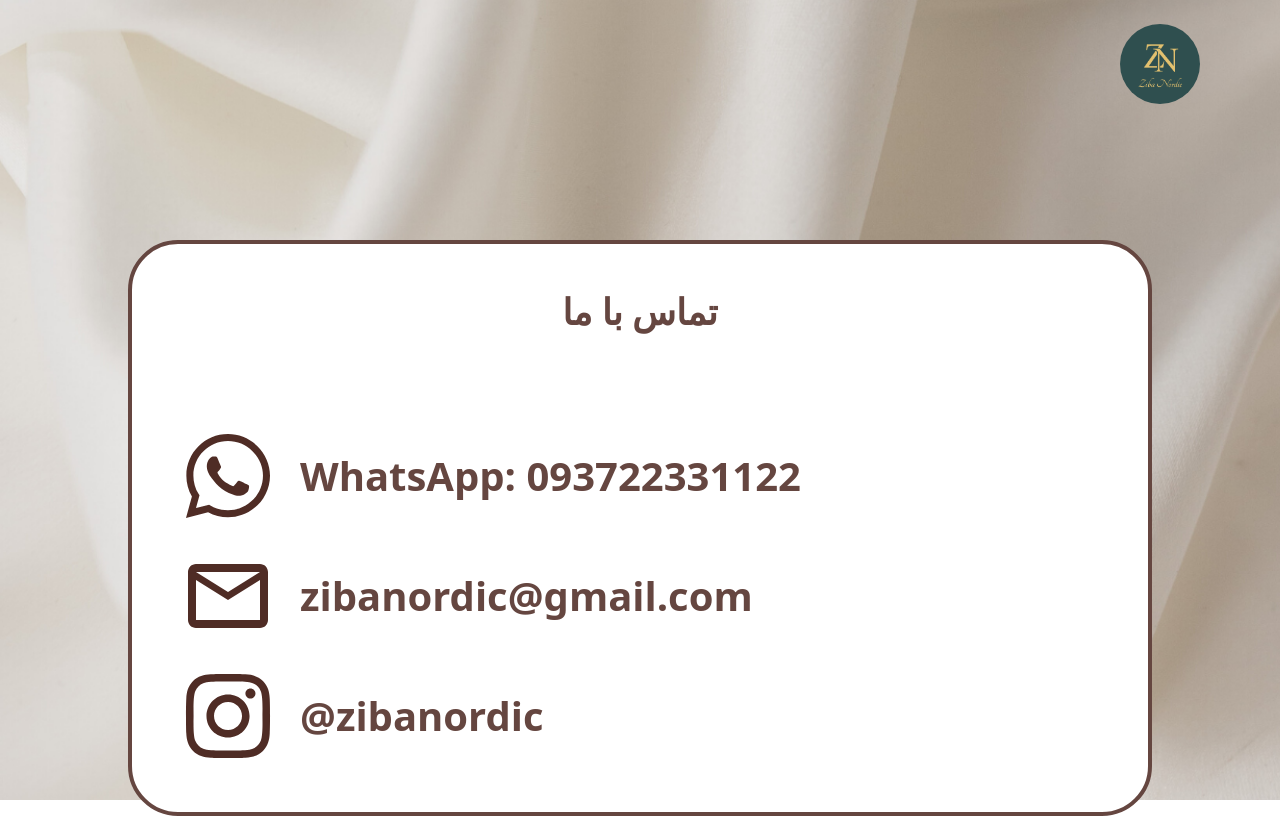
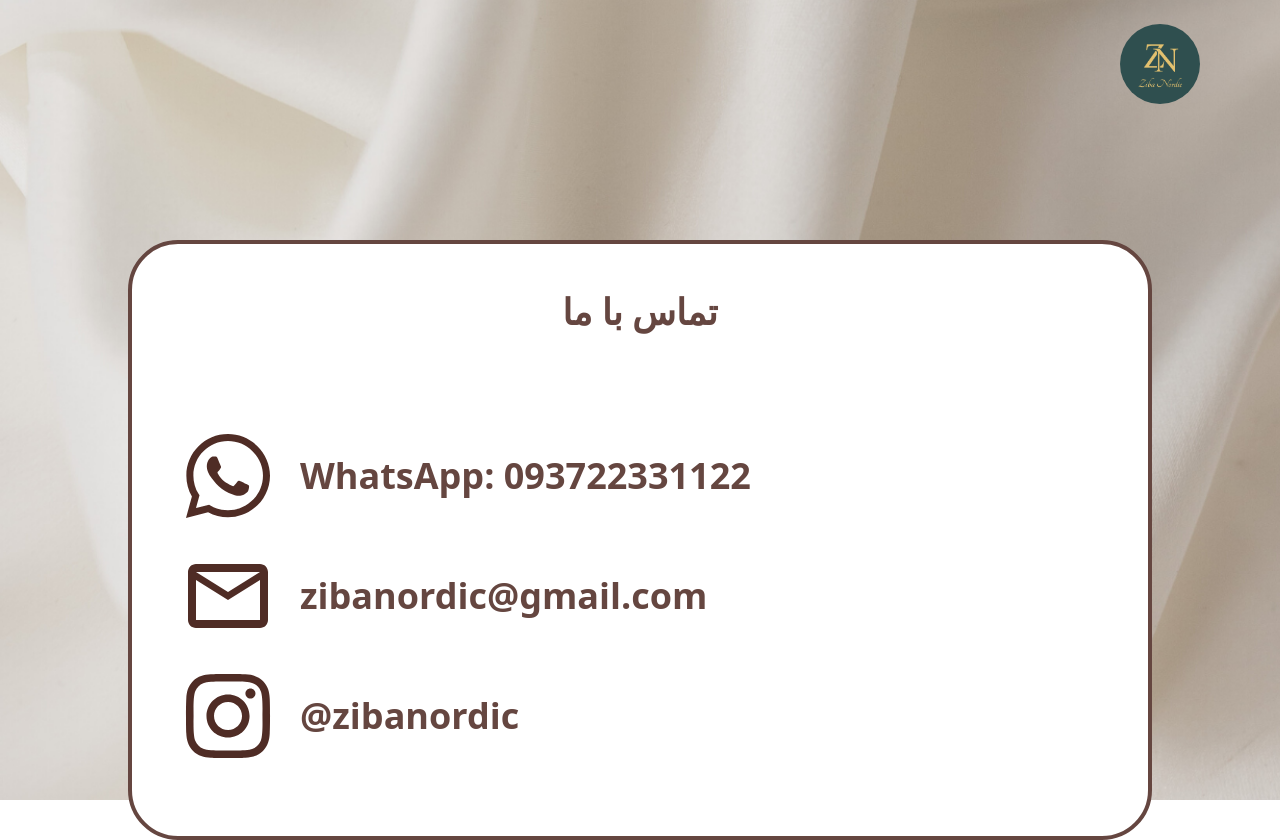
Before and after one commit to eviva2000/Nordicbeauty, a Next.js app: page /contact in a window 1280 px wide. Before the commit the page ends 816 px from the top, so only its background shows below. Built offline with nearby package versions, Linux system fonts and the light colour scheme.

Commit message:
modify contact page

```diff
--- a/src/app/contact/page.tsx
+++ b/src/app/contact/page.tsx
@@ -4,27 +4,27 @@ import { MdOutlineEmail } from "react-icons/md";
 export default function Hero() {
   return (
     <section className="relative w-screen h-screen">
-      <div className="first-fold px-8 md:px-12 xl:px-24">
-        <div className="translate-y-60 max-w-5xl bg-white m-auto border-4 rounded-[50px] p-12">
-          <h2 className="text-4xl font-bold text-center mb-6 md:mb-12 xl:mb-24">تماس با ما</h2>
+      <div className="first-fold px-8 md:px-24 lg:px-32">
+        <div className="translate-y-60 max-w-5xl bg-white m-auto border-4 rounded-[50px] p-12 pb-18">
+          <h2 className="text-xl xl:text-4xl font-bold text-center mb-6 md:mb-12 xl:mb-24">تماس با ما</h2>
           <div className="flex flex-col items-start text-left gap-2 md:gap-4 xl:gap-6">
             <div className="flex items-center gap-4 xl:gap-6 font-bold text-[20px] md:text-[30px] xl:text-[40px]">
               <FaWhatsapp className="w-12 md:w-16 xl:w-24 h-12 md:h-16 xl:h-24 text-[#4f2c25]" />
-              <p>WhatsApp: 093722331122</p>
+              <p className="text-sm md:text-xl xl:text-4xl">WhatsApp: 093722331122</p>
             </div>
             <a
               href="mailto:zibanordic@gmail.com"
               className="flex items-center gap-4 xl:gap-6 font-bold text-[20px] md:text-[30px] xl:text-[40px]"
             >
               <MdOutlineEmail className="w-12 md:w-16 xl:w-24 h-12 md:h-16 xl:h-24 text-[#4f2c25]" />
-              <p>zibanordic@gmail.com</p>
+              <p className="text-sm md:text-xl xl:text-4xl">zibanordic@gmail.com</p>
             </a>
             <a
               href="https://www.instagram.com/zibanordic/"
               className="flex items-center gap-4 xl:gap-6 font-bold text-[20px] md:text-[30px] xl:text-[40px]"
             >
               <FaInstagram className="w-12 md:w-16 xl:w-24 h-12 md:h-16 xl:h-24 text-[#4f2c25]" />
-              <p>@zibanordic</p>
+              <p className="text-sm md:text-xl xl:text-4xl">@zibanordic</p>
             </a>
           </div>
         </div>
```
